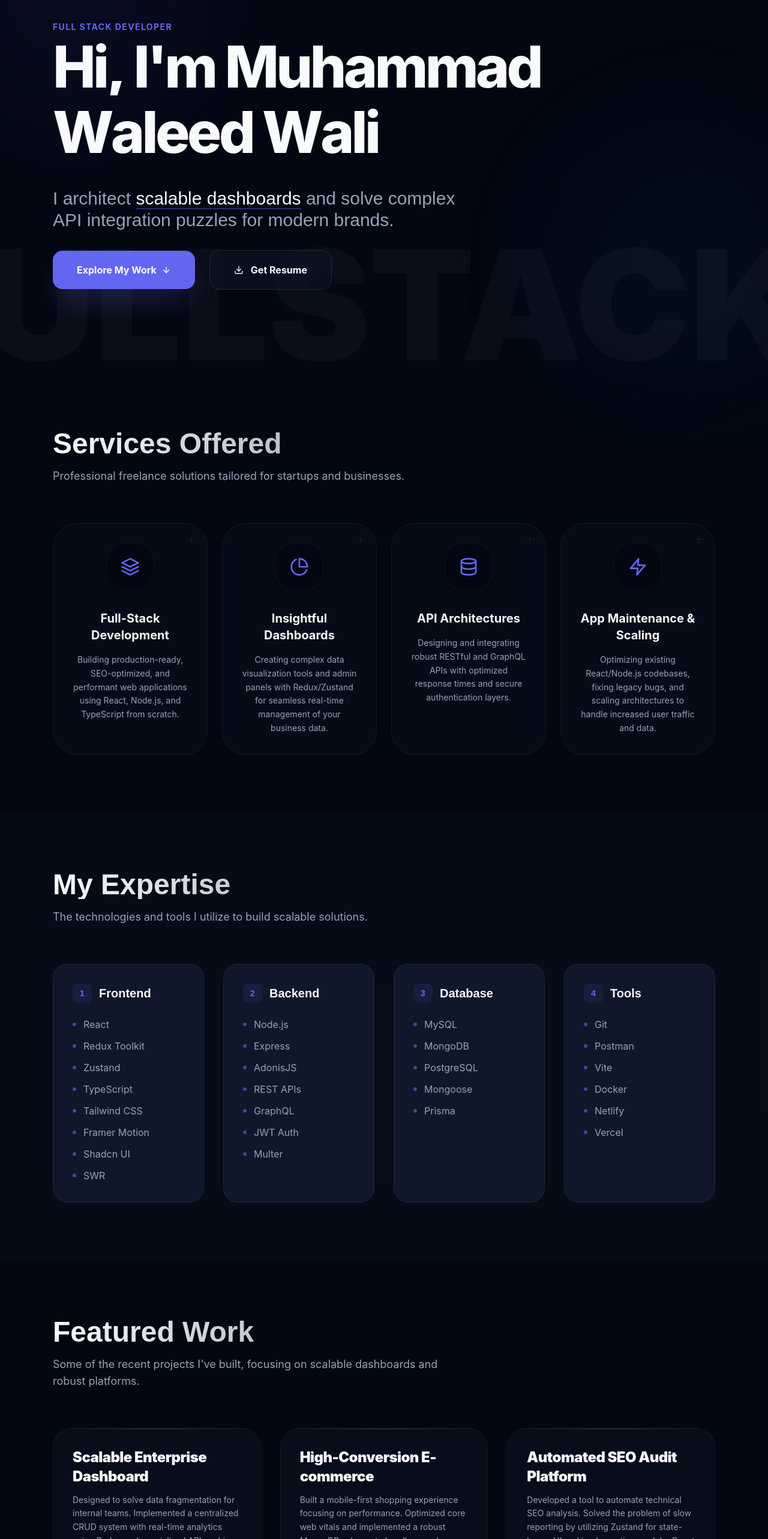
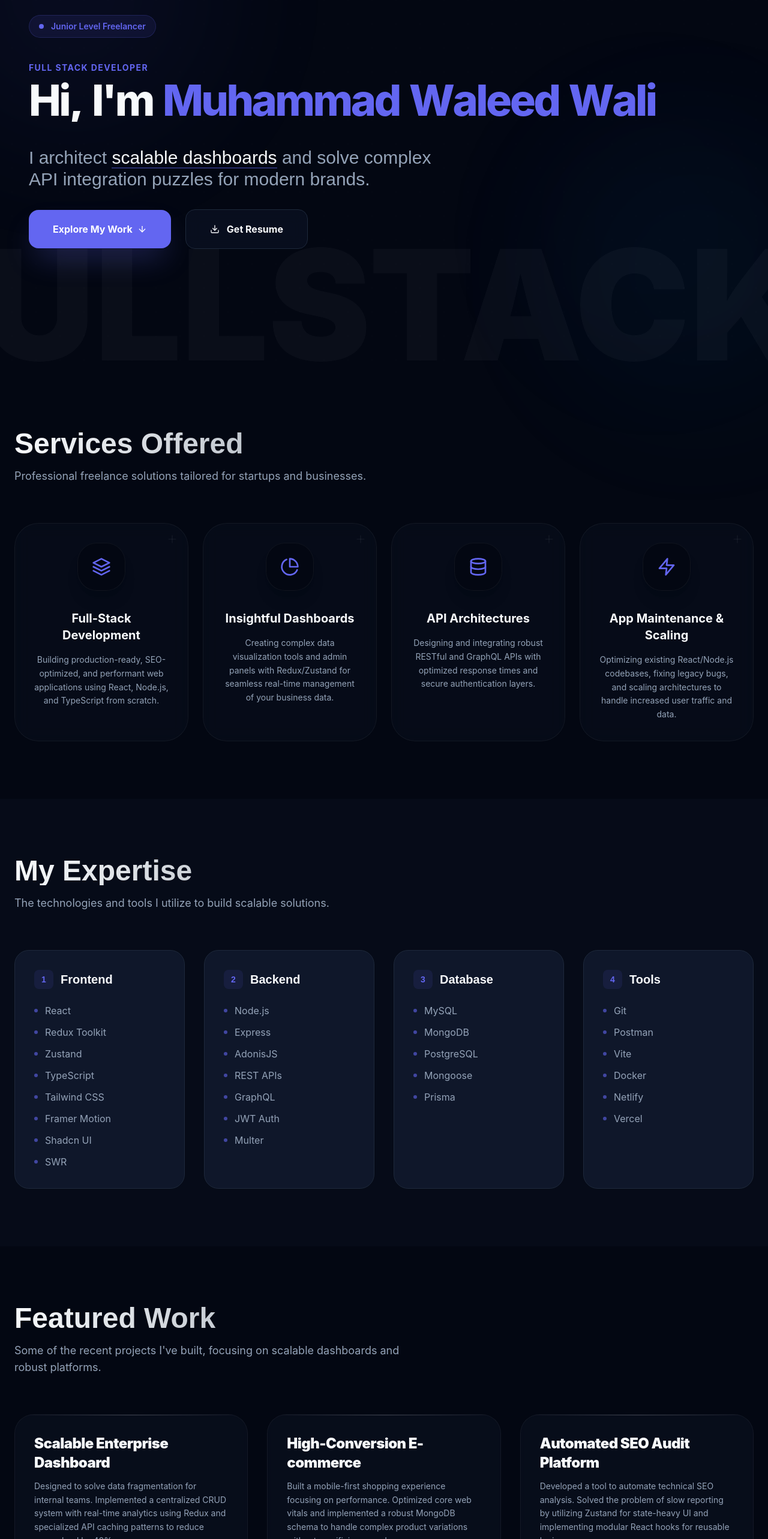
Before and after one commit to waleed-wali/react-portfolio, a React (Vite) app: page / in a window 1280 px wide. Shown: the part 180-2746 px from the top of the page at 60% size. Built offline with nearby package versions, Linux system fonts and the light colour scheme.

Commit message:
feat: color only name blue and fix Hero imports

```diff
--- a/src/components/Navbar.tsx
+++ b/src/components/Navbar.tsx
@@ -35,7 +35,7 @@ export function Navbar() {
         )
       )}
     >
-      <div className="container mx-auto px-6 max-w-6xl flex items-center justify-between">
+      <div className="container mx-auto px-6 max-w-[1600px] flex items-center justify-between">
         {/* Logo */}
         <Link
           to="home"
--- a/src/components/ProjectCard.tsx
+++ b/src/components/ProjectCard.tsx
@@ -1,6 +1,5 @@
 import { type Project } from '../types';
 import { motion } from 'framer-motion';
-import { FiGithub, FiExternalLink } from 'react-icons/fi';
 
 interface ProjectCardProps {
   project: Project;
@@ -24,10 +23,12 @@ export function ProjectCard({ project, index }: ProjectCardProps) {
           {project.title}
         </h3>
 
-        <p className="text-textMuted text-sm leading-relaxed mb-6 h-[80px] overflow-hidden">
+        <p className="text-textMuted text-sm leading-relaxed mb-6">
           {project.description}
         </p>
+      </div>
 
+      <div className="mt-auto pt-8 border-t border-white/5">
         <div className="flex flex-wrap gap-2">
           {project.tech.map(tech => (
             <span
@@ -40,29 +41,6 @@ export function ProjectCard({ project, index }: ProjectCardProps) {
         </div>
       </div>
 
-      <div className="flex items-center gap-6 mt-auto pt-8 border-t border-white/5">
-        {project.liveUrl && (
-          <a
-            href={project.liveUrl}
-            target="_blank"
-            rel="noopener noreferrer"
-            className="flex items-center gap-2 text-xs font-bold uppercase tracking-widest text-textMain hover:text-primary transition-colors"
-          >
-            <FiExternalLink /> Live Demo
-          </a>
-        )}
-        {project.githubUrl && (
-          <a
-            href={project.githubUrl}
-            target="_blank"
-            rel="noopener noreferrer"
-            className="flex items-center gap-2 text-xs font-bold uppercase tracking-widest text-textMuted hover:text-primary transition-colors"
-          >
-            <FiGithub /> Source Code
-          </a>
-        )}
-      </div>
-
       {/* Background glow on hover */}
       <div className="absolute -bottom-20 -right-20 w-40 h-40 bg-primary/20 rounded-full blur-[80px] opacity-0 group-hover:opacity-100 transition-opacity" />
     </motion.div>
--- a/src/data/projects.ts
+++ b/src/data/projects.ts
@@ -1,28 +1,31 @@
-import { type Project } from '../types';
+import { type Project } from "../types";
 
 export const projectsData: Project[] = [
   {
     id: "admin-dashboard",
     title: "Scalable Enterprise Dashboard",
-    description: "Designed to solve data fragmentation for internal teams. Implemented a centralized CRUD system with real-time analytics using Redux and specialized API caching patterns to reduce server load by 40%.",
+    description:
+      "Designed to solve data fragmentation for internal teams. Implemented a centralized CRUD system with real-time analytics using Redux and specialized API caching patterns to reduce server load by 40%.",
     tech: ["React", "Node.js", "Redux Toolkit", "RTK Query", "Tailwind CSS"],
     liveUrl: "#",
-    githubUrl: "#"
+    githubUrl: "#",
   },
   {
     id: "ecommerce-app",
     title: "High-Conversion E-commerce",
-    description: "Built a mobile-first shopping experience focusing on performance. Optimized core web vitals and implemented a robust MongoDB schema to handle complex product variations without sacrificing speed.",
+    description:
+      "Built a mobile-first shopping experience focusing on performance. Optimized core web vitals and implemented a robust MongoDB schema to handle complex product variations without sacrificing speed.",
     tech: ["React", "Express.js", "MongoDB", "Framer Motion"],
     liveUrl: "#",
-    githubUrl: "#"
+    githubUrl: "#",
   },
   {
     id: "seo-tool",
     title: "Automated SEO Audit Platform",
-    description: "Developed a tool to automate technical SEO analysis. Solved the problem of slow reporting by utilizing Zustand for state-heavy UI and implementing modular React hooks for reusable logic.",
+    description:
+      "Developed a tool to automate technical SEO analysis. Solved the problem of slow reporting by utilizing Zustand for state-heavy UI and implementing modular React hooks for reusable logic.",
     tech: ["React", "TypeScript", "Zustand", "Postman API"],
     liveUrl: "#",
-    githubUrl: "#"
-  }
+    githubUrl: "#",
+  },
 ];
--- a/src/sections/Contact.tsx
+++ b/src/sections/Contact.tsx
@@ -5,7 +5,7 @@ import { FiMail, FiPhone, FiLinkedin } from 'react-icons/fi';
 export function Contact() {
   return (
     <section id="contact" className="py-24">
-      <div className="container mx-auto max-w-6xl px-6">
+      <div className="container mx-auto max-w-[1600px] px-6">
         <SectionHeading subtitle="Ready to start your next project? Let's discuss how I can help solve your API integration and frontend challenges.">
           Get In Touch
         </SectionHeading>
--- a/src/sections/Experience.tsx
+++ b/src/sections/Experience.tsx
@@ -5,7 +5,7 @@ import { experienceData } from '../data/experience';
 export function Experience() {
   return (
     <section id="experience" className="py-24 bg-surface/30">
-      <div className="container mx-auto max-w-6xl px-6">
+      <div className="container mx-auto max-w-[1600px] px-6">
         <SectionHeading subtitle="My professional journey in building robust software solutions.">
           Work Experience
         </SectionHeading>
--- a/src/sections/Footer.tsx
+++ b/src/sections/Footer.tsx
@@ -3,7 +3,7 @@ import { FiGithub, FiLinkedin, FiTwitter } from 'react-icons/fi';
 export function Footer() {
   return (
     <footer className="bg-surface border-t border-surfaceHover py-12">
-      <div className="container mx-auto max-w-6xl px-6 flex flex-col md:flex-row items-center justify-between gap-6">
+      <div className="container mx-auto max-w-[1600px] px-6 flex items-center justify-between gap-6">
 
         <p className="text-textMuted text-sm">
           &copy; 2026 Muhammad Waleed Wali. All rights reserved.
--- a/src/sections/Hero.tsx
+++ b/src/sections/Hero.tsx
@@ -1,13 +1,14 @@
 import { motion } from 'framer-motion';
 import { Link } from 'react-scroll';
 import { FiArrowDown, FiDownload } from 'react-icons/fi';
+import { clsx } from 'clsx';
 
 export function Hero() {
   const name = "Hi, I'm Muhammad Waleed Wali";
 
   return (
     <section id="home" className="min-h-screen flex items-center relative py-20 overflow-hidden">
-      <div className="container mx-auto max-w-6xl px-6 relative z-10">
+      <div className="container mx-auto px-6 lg:px-12 relative z-10 w-full">
 
         <motion.div
            initial={{ opacity: 0, scale: 0.8 }}
@@ -32,9 +33,15 @@ export function Hero() {
             Full Stack Developer
           </motion.p>
 
-          <h1 className="text-6xl md:text-8xl font-extrabold tracking-tighter text-textMain leading-[0.95] font-display">
+          <h1 className="text-3xl sm:text-5xl md:text-6xl lg:text-7xl font-extrabold tracking-tighter text-textMain leading-[1.1] font-display">
             {name.split(" ").map((word, i) => (
-              <span key={i} className="inline-block mr-4 whitespace-nowrap overflow-hidden">
+              <span
+                key={i}
+                className={clsx(
+                  "inline-block mr-4 overflow-hidden whitespace-nowrap",
+                  i > 1 ? "text-primary" : "text-textMain"
+                )}
+              >
                 {word.split("").map((char, j) => (
                   <motion.span
                     key={j}
--- a/src/sections/Projects.tsx
+++ b/src/sections/Projects.tsx
@@ -5,7 +5,7 @@ import { projectsData } from '../data/projects';
 export function Projects() {
   return (
     <section id="projects" className="py-24">
-      <div className="container mx-auto max-w-6xl px-6">
+      <div className="container mx-auto max-w-[1600px] px-6">
         <SectionHeading subtitle="Some of the recent projects I've built, focusing on scalable dashboards and robust platforms.">
           Featured Work
         </SectionHeading>
--- a/src/sections/Services.tsx
+++ b/src/sections/Services.tsx
@@ -6,7 +6,7 @@ import * as Icons from 'react-icons/fi';
 export function Services() {
   return (
     <section id="services" className="py-24">
-      <div className="container mx-auto max-w-6xl px-6">
+      <div className="container mx-auto max-w-[1600px] px-6">
         <SectionHeading subtitle="Professional freelance solutions tailored for startups and businesses.">
           Services Offered
         </SectionHeading>
--- a/src/sections/Skills.tsx
+++ b/src/sections/Skills.tsx
@@ -5,7 +5,7 @@ import { skillsData } from '../data/skills';
 export function Skills() {
   return (
     <section id="skills" className="py-24 bg-surface/30">
-      <div className="container mx-auto max-w-6xl px-6">
+      <div className="container mx-auto max-w-[1600px] px-6">
         <SectionHeading subtitle="The technologies and tools I utilize to build scalable solutions.">
           My Expertise
         </SectionHeading>
--- a/src/sections/Testimonials.tsx
+++ b/src/sections/Testimonials.tsx
@@ -6,7 +6,7 @@ import { FiMessageSquare } from 'react-icons/fi';
 export function Testimonials() {
   return (
     <section id="testimonials" className="py-24 bg-surface/30">
-      <div className="container mx-auto max-w-6xl px-6">
+      <div className="container mx-auto max-w-[1600px] px-6">
         <SectionHeading subtitle="What clients say about my quality of work and problem-solving skills.">
           Social Proof
         </SectionHeading>
```
